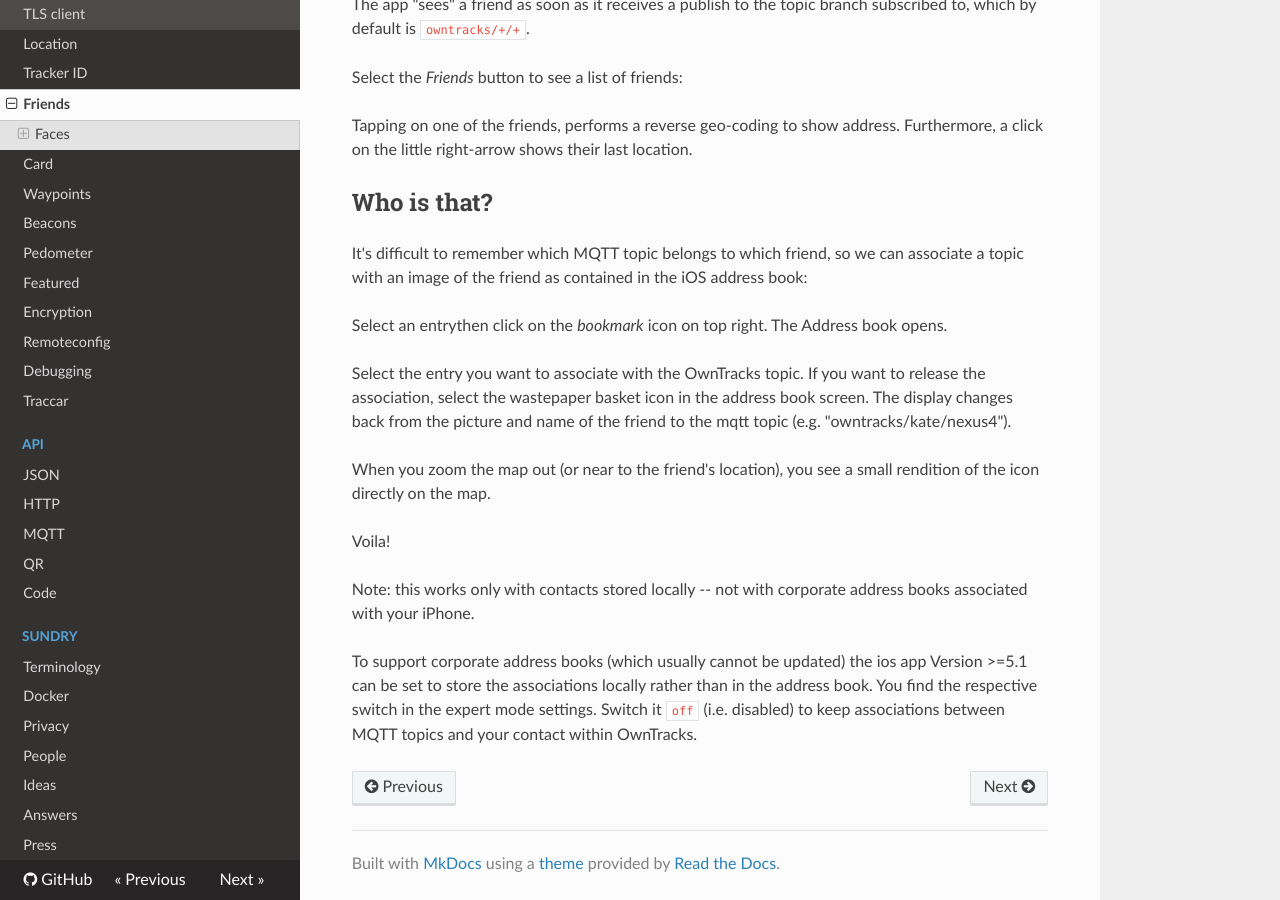
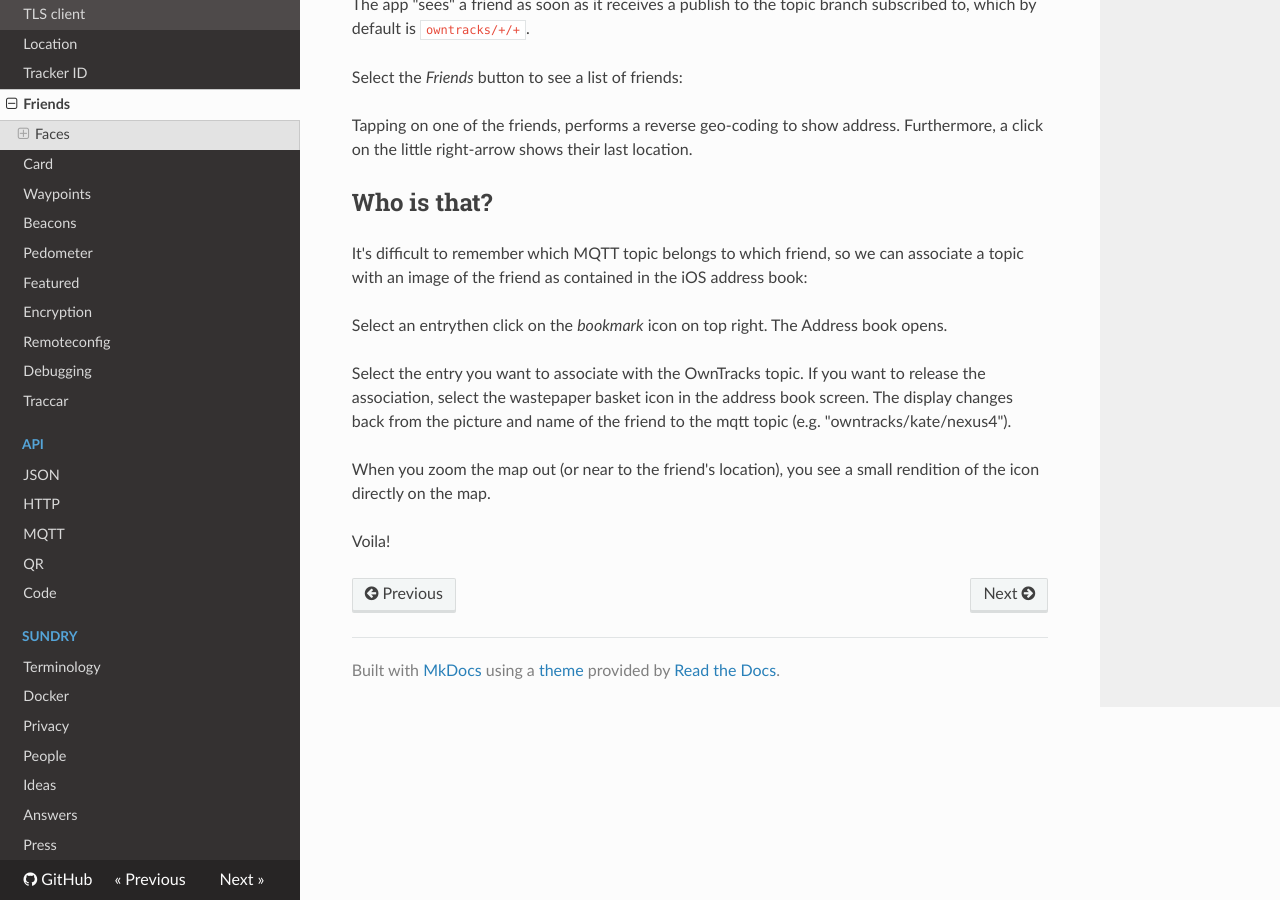
Before and after one commit to owntracks/booklet, an MkDocs documentation site: the page built from docs/features/friends.md, in a window 1280 px wide and 900 px high, scrolled down 1292 px. Built offline with MkDocs 1.6.1, drawn with Linux system fonts in a browser that asks for light colours; nearby versions of some CDN libraries; old or Windows-style settings are respelled for this version of MkDocs.

Commit message:
[FIX] remove references to updateaddressbook

```diff
--- a/docs/features/friends.md
+++ b/docs/features/friends.md
@@ -66,11 +66,3 @@ When you zoom the map out (or near to the friend's location), you see a small re
 
 
 Voila!
-
-Note: this works only with contacts stored locally -- not with corporate address books associated with your iPhone.
-
-To support corporate address books (which usually cannot be updated) the ios
-app Version >=5.1 can be set to store the associations locally rather than in
-the address book. You find the respective switch in the expert mode settings.
-Switch it `off` (i.e. disabled) to keep associations between MQTT topics and
-your contact within OwnTracks.
```
Also changed, not shown: docs/tech/json.md (+0 -1 lines).
